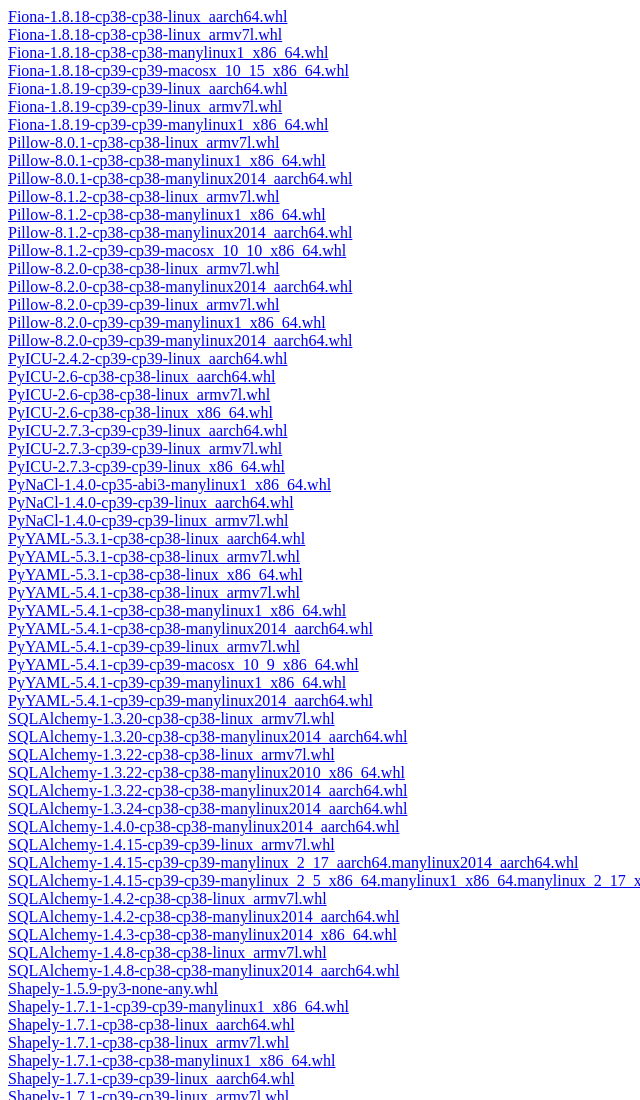
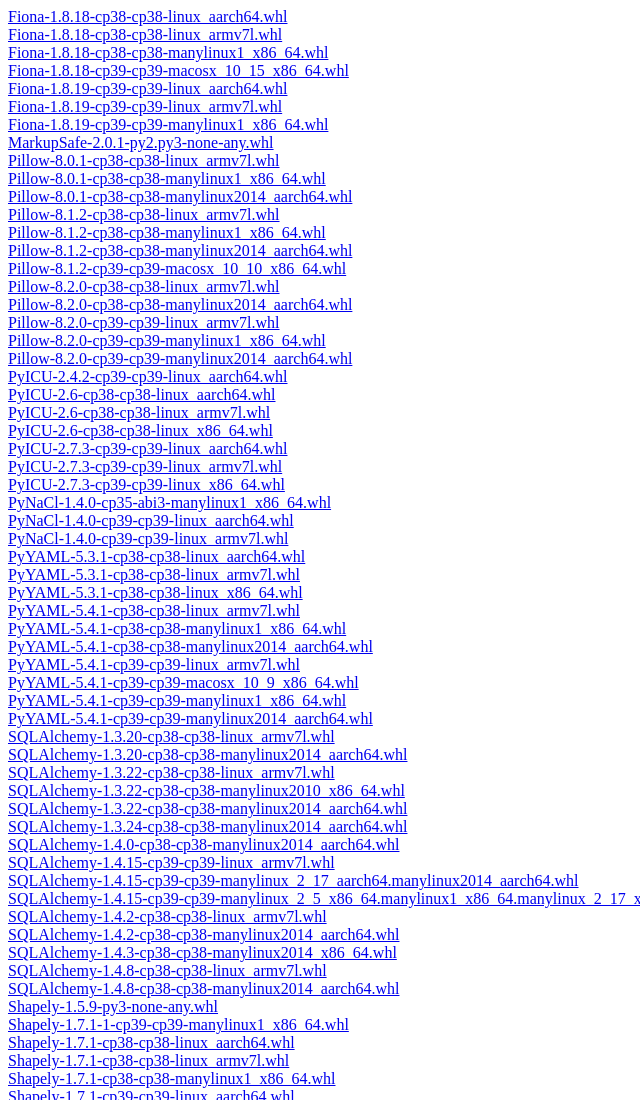
Before and after one commit to OpenComputingLab/vce-wheelhouse, a plain HTML site: page index.html in a window 1280 px wide. Shown: the top 1100 px of the page, without its empty margins (0-640 px from the left). Drawn offline with Linux system fonts and the light colour scheme.

Commit message:
Markupsafe any

```diff
--- a/index.html
+++ b/index.html
@@ -9,6 +9,7 @@
 <a href="wheelhouse/Fiona-1.8.19-cp39-cp39-linux_aarch64.whl">Fiona-1.8.19-cp39-cp39-linux_aarch64.whl</a><br/>
 <a href="wheelhouse/Fiona-1.8.19-cp39-cp39-linux_armv7l.whl">Fiona-1.8.19-cp39-cp39-linux_armv7l.whl</a><br/>
 <a href="wheelhouse/Fiona-1.8.19-cp39-cp39-manylinux1_x86_64.whl">Fiona-1.8.19-cp39-cp39-manylinux1_x86_64.whl</a><br/>
+<a href="wheelhouse/MarkupSafe-2.0.1-py2.py3-none-any.whl">MarkupSafe-2.0.1-py2.py3-none-any.whl</a><br/>
 <a href="wheelhouse/Pillow-8.0.1-cp38-cp38-linux_armv7l.whl">Pillow-8.0.1-cp38-cp38-linux_armv7l.whl</a><br/>
 <a href="wheelhouse/Pillow-8.0.1-cp38-cp38-manylinux1_x86_64.whl">Pillow-8.0.1-cp38-cp38-manylinux1_x86_64.whl</a><br/>
 <a href="wheelhouse/Pillow-8.0.1-cp38-cp38-manylinux2014_aarch64.whl">Pillow-8.0.1-cp38-cp38-manylinux2014_aarch64.whl</a><br/>
```
Also changed, not shown: 1 other file.
